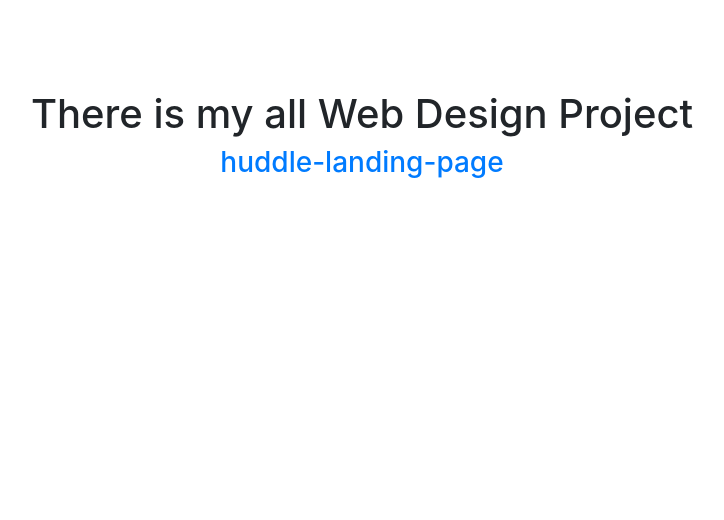
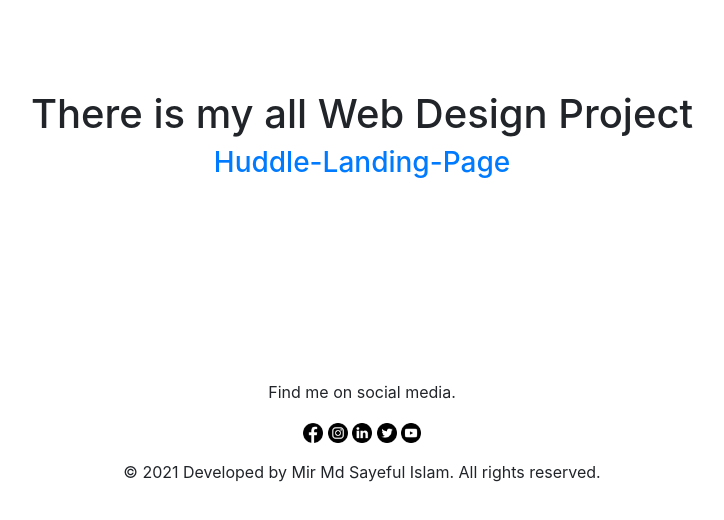
Before and after one commit to sayef367/Demo-Project, a plain HTML site: page index.html in a window 1280 px wide. Shown: the whole page, without its empty margins (278-1002 px from the left). Drawn offline with Linux system fonts and the light colour scheme.

Commit message:
footer add in index file

```diff
--- a/index.html
+++ b/index.html
@@ -4,8 +4,7 @@
     <meta charset="UTF-8">
     <meta http-equiv="X-UA-Compatible" content="IE=edge">
     <meta name="viewport" content="width=device-width, initial-scale=1.0">
-    <link rel="icon" type="image" sizes="32x32" href="images/favicon-32x32.png" />
-    <link rel="stylesheet" href="style.css">
+    <link rel="stylesheet" href="index/index.css">
     <link rel="stylesheet" href="Bootstrap_Library/css/bootstrap.min.css">
     <script src="Bootstrap_Library/js/jquery.min.js"></script>
     <script src="Bootstrap_Library/js/popper.min.js"></script>
@@ -17,9 +16,13 @@
     <div class="container">
         <div class="text-center" style="margin-top: 90px;">
             <h1>There is my all Web Design Project</h1>
-            <a href="huddle-landing-page.html"><h3>huddle-landing-page</h3></a>
+            <a href="huddle-landing-page.html"><h3>Huddle-Landing-Page</h3></a>
         </div>
     </div>
+
+
+
+
 
 
 
@@ -29,5 +32,24 @@
         git push -u origin main
     -->
 
+
+<footer class="margin">
+    <p>Find me on social media.</p>
+    <div style="margin-bottom: 16px;">
+        <i><a href="https://www.facebook.com/mdsayefulislam" target="_blank"><img src="index/icon/facebook.png"
+                    class="facebook logo_size"></a></i>
+        <i><a href="https://www.instagram.com/sayef367/" target="_blank"><img src="index/icon/instagram.png"
+                    class="instagram logo_size"></a></i>
+        <i><a href="https://www.linkedin.com/in/mir-md-sayeful-islam-a927401b3" target="_blank"><img
+                    src="index/icon/linkedin.png" class="linkedin logo_size"></a></i>
+        <i><a href="https://twitter.com/sayef367" target="_blank"><img src="index/icon/twitter.png"
+                    class="twitter logo_size"></a></i>
+        <i><a href="https://www.youtube.com/channel/UCO6XCdB89Q4EUIOXIxOUvQw/featured" target="_blank"><img
+                    src="index/icon/youtube.png" class="youtube logo_size"></a></i>
+    </div>
+    <p>© 2021 Developed by Mir Md Sayeful Islam. All rights reserved.</p>
+</footer>
+
+
 </body>
 </html>
--- /dev/null
+++ b/index/index.css
@@ -0,0 +1,12 @@
+.margin{
+    margin-top: 200px;
+    text-align: center;
+}
+
+
+.logo_size{height: 20px; width: 20px;}
+.facebook:hover {border-radius: 10px;background-color: DodgerBlue;}
+.instagram:hover {border-radius: 10px;background-color: #8a3ab9;}
+.linkedin:hover {border-radius: 10px;background-color: #0e76a8;}
+.twitter:hover {border-radius: 10px;background-color: DodgerBlue;}
+.youtube:hover {border-radius: 10px;background-color: #f44336;}
```
Also changed, not shown: index/icon/facebook.png (added), index/icon/instagram.png (added), index/icon/linkedin.png (added), index/icon/twitter.png (added), index/icon/youtube.png (added).
